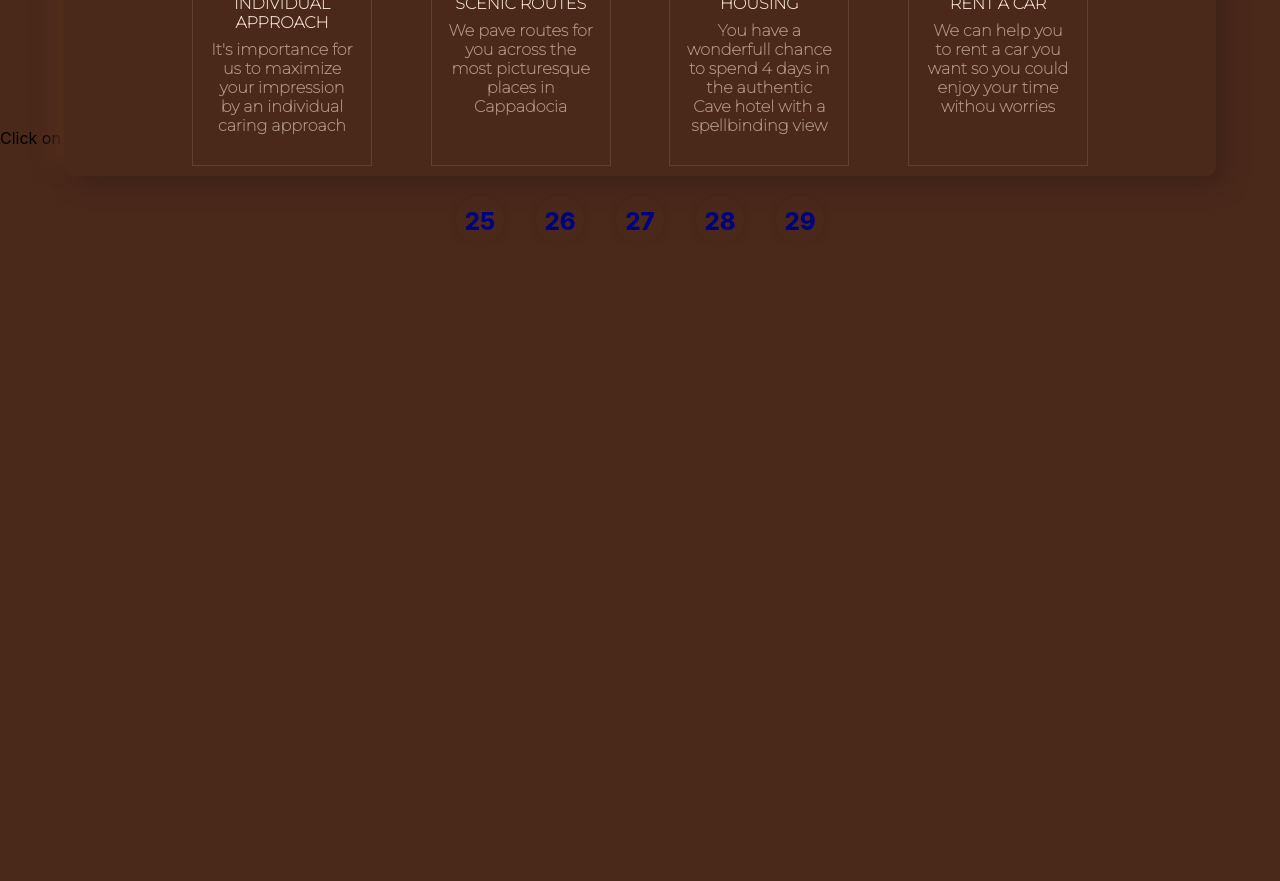
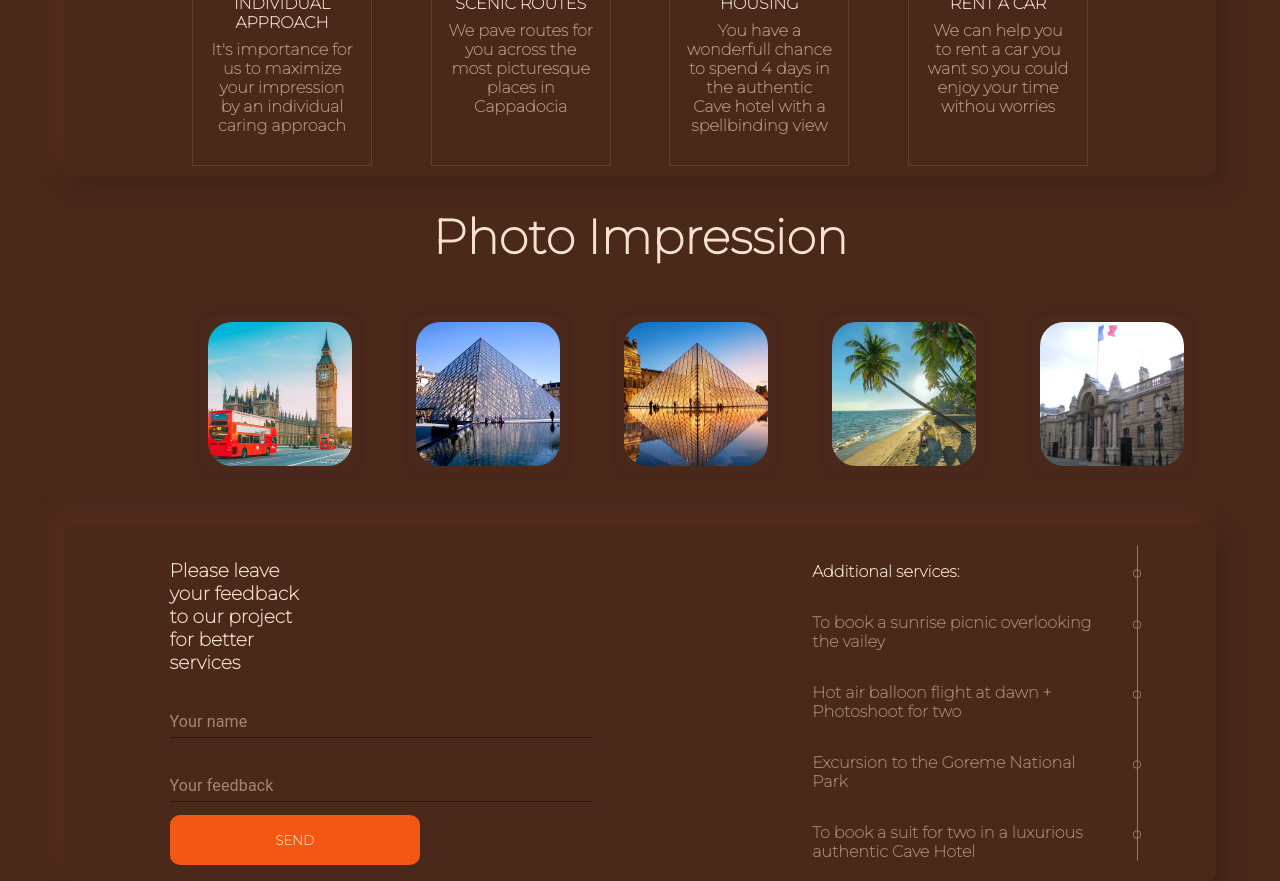
Before and after one commit to GenjiJapan/Travel-Landing-Page, a React (Create React App) app: page / in a window 1280 px wide. Shown: the part 2480-3361 px from the top of the page. Before the commit the page ends 2724 px from the top, so only its background shows below. Built offline with nearby package versions, Linux system fonts and the light colour scheme.

Commit message:
nghi 21/3

```diff
--- a/package.json
+++ b/package.json
@@ -3,11 +3,14 @@
   "version": "0.1.0",
   "private": true,
   "dependencies": {
+    "@emotion/react": "^11.8.2",
+    "@emotion/styled": "^11.8.1",
     "@fortawesome/fontawesome-svg-core": "^1.3.0",
     "@fortawesome/free-brands-svg-icons": "^6.0.0",
     "@fortawesome/free-regular-svg-icons": "^6.0.0",
     "@fortawesome/free-solid-svg-icons": "^6.0.0",
     "@fortawesome/react-fontawesome": "^0.1.17",
+    "@mui/material": "^5.5.1",
     "@testing-library/jest-dom": "^5.16.2",
     "@testing-library/react": "^12.1.4",
     "@testing-library/user-event": "^13.5.0",
--- a/src/Main/Footer/Footer.css
+++ b/src/Main/Footer/Footer.css
@@ -0,0 +1,118 @@
+.footer_container {
+  position: relative;
+  /* display: flex; */
+  top: 3em;
+  margin: 0em auto;
+  width: 90%;
+  height: auto;
+  border-radius: 10px;
+  background: #4a291b;
+  box-shadow: 10px 10px 20px #3f2317, -10px -10px 20px #552f1f;
+}
+
+.footer_content_head {
+  position: relative;
+  display: flex;
+  justify-content: space-between;
+  width: 90%;
+  margin: 0 auto;
+  /* background: #000; */
+}
+
+.footer_feedback {
+  display: flex;
+  justify-content: flex-start;
+  /* align-items: center; */
+  flex-direction: column;
+  width: 50%;
+  /* background: #fff; */
+  padding: 1em 3em;
+}
+
+.footer_feedback h3 {
+  color: #f5e3cf;
+  font-family: "Montserrat", sans-serif;
+  /* font-size: 1.5em; */
+  font-weight: 700;
+  padding-right: 15em;
+}
+
+.footer_feedback .content {
+  color: #f5e3cf;
+  margin-top: 1em;
+}
+
+.footer_feedback .content__label {
+  color: #a18775;
+}
+
+.footer_content_head button {
+  /* position: absolute;
+  top: 50%;
+  left: 50%;
+  transform: translate(-50%, -50%); */
+  width: 250px;
+  height: 50px;
+  background: #f45713;
+  border-radius: 10px;
+  border: none;
+  outline: none;
+  font-family: "Montserrat", sans-serif;
+  color: #fff;
+  font-weight: 700;
+}
+
+.footer_additionalServices {
+  width: 50%;
+  /* background: #fff; */
+}
+
+.additionalServices_content {
+  position: relative;
+  top: 50%;
+  left: 50%;
+  transform: translate(-50%, -50%);
+  margin-left: 4em;
+  margin-right: 2em;
+  width: 350px;
+  height: auto;
+  /* background: pink; */
+  border-right: 0.2px solid rgba(223, 201, 184, 0.5);
+}
+
+.footer_additionalServices ul {
+  padding-top: 1em;
+  /* list-style-position: outside; */
+  list-style-type: none;
+}
+
+.footer_additionalServices ul li {
+  display: flex;
+  text-align: start;
+  margin-bottom: 2em;
+}
+
+.footer_additionalServices ul li p {
+  font-family: "Montserrat", sans-serif;
+
+  font-weight: 700;
+  padding: 0 1.5em;
+}
+
+.footer_additionalServices ul li:nth-child(1) {
+  color: #f5e3cf;
+}
+
+.footer_additionalServices ul li:nth-child(5),
+.footer_additionalServices ul li:nth-child(4),
+.footer_additionalServices ul li:nth-child(3),
+.footer_additionalServices ul li:nth-child(2) {
+  color: #a18775;
+}
+
+.footer_additionalServices ul li .circle_icon {
+  position: absolute;
+  right: -0.5em;
+  padding: 0.5em 0 0 0;
+  color: #a18775;
+}
--- a/src/Main/Footer/index.jsx
+++ b/src/Main/Footer/index.jsx
@@ -0,0 +1,65 @@
+import { TextField } from "@mui/material";
+import React from "react";
+import "./Footer.css";
+import { faCircle } from "@fortawesome/free-regular-svg-icons";
+import { FontAwesomeIcon } from "@fortawesome/react-fontawesome";
+
+export const Footer = () => {
+  return (
+    <footer className="footer_container">
+      <div className="footer_content_head">
+        <div className="footer_feedback">
+          <h3 className="content">
+            Please leave your feedback to our project for better services
+          </h3>
+          <TextField
+            InputLabelProps={{ className: "content__label" }}
+            className="content"
+            id="standard-basic"
+            label="Your name"
+            variant="standard"
+          />
+          <TextField
+            InputLabelProps={{ className: "content__label" }}
+            className="content"
+            id="standard-basic"
+            label="Your feedback"
+            variant="standard"
+          />
+          <button className="content">SEND</button>
+        </div>
+        <div className="footer_additionalServices">
+          <div className="additionalServices_content">
+            <ul>
+              <li>
+                <p>Additional services: </p>
+                <FontAwesomeIcon className="circle_icon" icon={faCircle} />
+              </li>
+              <li>
+                <p>To book a sunrise picnic overlooking the vailey</p>
+                <FontAwesomeIcon className="circle_icon" icon={faCircle} />
+              </li>
+              <li>
+                <p>
+                  <FontAwesomeIcon className="circle_icon" icon={faCircle} />
+                  Hot air balloon flight at dawn + Photoshoot for two
+                </p>
+              </li>
+              <li>
+                <p>Excursion to the Goreme National Park</p>
+                <FontAwesomeIcon className="circle_icon" icon={faCircle} />
+              </li>
+              <li>
+                <p>
+                  To book a suit for two in a luxurious authentic Cave Hotel
+                </p>
+                <FontAwesomeIcon className="circle_icon" icon={faCircle} />
+              </li>
+            </ul>
+            <div className="reason_detail_line"></div>
+          </div>
+        </div>
+      </div>
+    </footer>
+  );
+};
--- a/src/Main/Photo/Photos.css
+++ b/src/Main/Photo/Photos.css
@@ -1,8 +1,20 @@
 .photo_container {
+  position: relative;
   width: 90%;
-  height: 600px;
-  background: transparent;
+  height: 300px;
+  margin: 3em auto 0 auto;
+  /* background: #fff; */
   font-family: sans-serif;
+  /* padding: 0 2em; */
+  padding-top: 2em;
+}
+
+.photo_container h1 {
+  text-align: center;
+  font-size: 3em;
+  font-weight: 700;
+  color: #f5e3cf;
+  font-family: "Montserrat", sans-serif;
 }
 
 .dates {
@@ -18,14 +30,24 @@
   color: navy;
   font-weight: 800;
   margin: 0;
+  /* background: #000; */
+  width: 100%;
+  height: 100%;
+}
+
+.title img {
+  width: 100%;
+  height: 100%;
+  border-radius: 1em;
+  object-fit: cover;
 }
 
 .card-container {
-  width: 3rem;
-  height: 3rem;
+  width: 3em;
+  height: 3em;
   position: relative;
-  margin-left: 1rem;
-  margin-right: 1rem;
+  margin-left: 5em;
+  margin-right: 5em;
 }
 
 .card {
@@ -43,11 +65,11 @@
 }
 
 .expanded {
-  width: 10rem;
-  height: 10rem;
+  width: 10em;
+  height: 10em;
   background-color: navy;
   position: relative;
-  left: -100%;
+  left: 150%;
   top: 150%;
 }
 
@@ -61,10 +83,13 @@
 }
 
 .compact {
-  width: 3rem;
-  height: 3rem;
-  padding: 0.5rem;
-  border-radius: 1.5rem;
+  display: flex;
+  justify-content: space-between;
+  align-items: center;
+  width: 10em;
+  height: 10em;
+  padding: 0.5em;
+  border-radius: 1em;
 }
 
 .expanded .title {
--- a/src/Main/Photo/index.jsx
+++ b/src/Main/Photo/index.jsx
@@ -1,16 +1,16 @@
-import React, { useState } from "react";
-import { motion, AnimateSharedLayout } from "framer-motion";
-
+import { AnimateSharedLayout, motion } from "framer-motion";
+import React, { useEffect, useState } from "react";
+import { photoArr } from "../../constants/images";
 import "./Photos.css";
 
-function Content({ day, disabled }) {
+function Content({ img, disabled }) {
   return (
     <motion.h1
       className="title"
       layoutId="title"
       style={{ opacity: disabled ? 0.2 : 1 }}
     >
-      {day}
+      <motion.img className="title_img" src={img} alt="" />
     </motion.h1>
   );
 }
@@ -50,7 +50,7 @@ function CompactCard({ children, onExpand, disabled }) {
   );
 }
 
-function DateButton({ day, onCollapse, onExpand, disabled }) {
+function DateButton({ img, onCollapse, onExpand, disabled }) {
   const [isExpanded, setIsExpanded] = useState(false);
 
   const collapseDate = () => {
@@ -67,12 +67,12 @@ function DateButton({ day, onCollapse, onExpand, disabled }) {
     <div className="card-container">
       <AnimateSharedLayout>
         {isExpanded ? (
-          <ExpandedCard onCollapse={collapseDate} day={day}>
-            <Content day={day} disabled={disabled} />
+          <ExpandedCard onCollapse={collapseDate} img={img}>
+            <Content img={img} disabled={disabled} />
           </ExpandedCard>
         ) : (
-          <CompactCard onExpand={expandDate} disabled={disabled} day={day}>
-            <Content day={day} disabled={disabled} />
+          <CompactCard onExpand={expandDate} disabled={disabled} img={img}>
+            <Content img={img} disabled={disabled} />
           </CompactCard>
         )}
       </AnimateSharedLayout>
@@ -83,17 +83,22 @@ function DateButton({ day, onCollapse, onExpand, disabled }) {
 export const Photos = () => {
   const [expandedDay, setCollapsedDay] = useState();
   const days = [25, 26, 27, 28, 29];
+  const [imgList, setImgList] = useState([]);
 
+  useEffect(() => {
+    setImgList(photoArr);
+    console.log("🚀 ~ file: index.jsx ~ line 7 ~ Photos ~ imgList", imgList);
+  }, [photoArr, imgList]);
   return (
-    <div className="container">
-      <p>Click on a date to see the expanded view.</p>
+    <div className="photo_container">
+      <h1>Photo Impression</h1>
       <div className="dates">
-        {days.map((day) => (
+        {imgList.map((img) => (
           <DateButton
-            key={day}
-            day={day}
-            disabled={expandedDay !== day && expandedDay !== undefined}
-            onExpand={() => setCollapsedDay(day)}
+            key={img}
+            img={img.img}
+            disabled={expandedDay !== img && expandedDay !== undefined}
+            onExpand={() => setCollapsedDay(img)}
             onCollapse={() => setCollapsedDay()}
           />
         ))}
--- a/src/Main/Reason/Reason.css
+++ b/src/Main/Reason/Reason.css
@@ -74,7 +74,7 @@
   font-weight: 700;
 }
 
-.reason_detail_line {
+.reason_detail .reason_detail_line {
   position: absolute;
   top: 15em;
   left: -8.85em;
--- a/src/Main/index.jsx
+++ b/src/Main/index.jsx
@@ -2,6 +2,7 @@ import React from "react";
 import { AboutUs } from "./AboutUs";
 import { Banner } from "./Banner";
 import { Data } from "./Data";
+import { Footer } from "./Footer";
 import { Header } from "./Header";
 import { Photos } from "./Photo";
 import { Reason } from "./Reason";
@@ -17,6 +18,7 @@ export const Index = () => {
       <Data />
       <WhyUs />
       <Photos />
+      <Footer />
     </div>
   );
 };
--- a/src/constants/images.js
+++ b/src/constants/images.js
@@ -42,19 +42,19 @@ export const photoArr = [
     id: 5,
     img: palais,
   },
-  {
-    id: 6,
-    img: thailan,
-  },
+  // {
+  //   id: 6,
+  //   img: thailan,
+  // },
 
-  {
-    id: 7,
-    img: cappadocia,
-  },
-  {
-    id: 8,
-    img: cappadocia2,
-  },
+  // {
+  //   id: 7,
+  //   img: cappadocia,
+  // },
+  // {
+  //   id: 8,
+  //   img: cappadocia2,
+  // },
 ];
 
 export const Images = {
```
Also changed, not shown: 1 other file (tests, documents, lock files or other folders).
